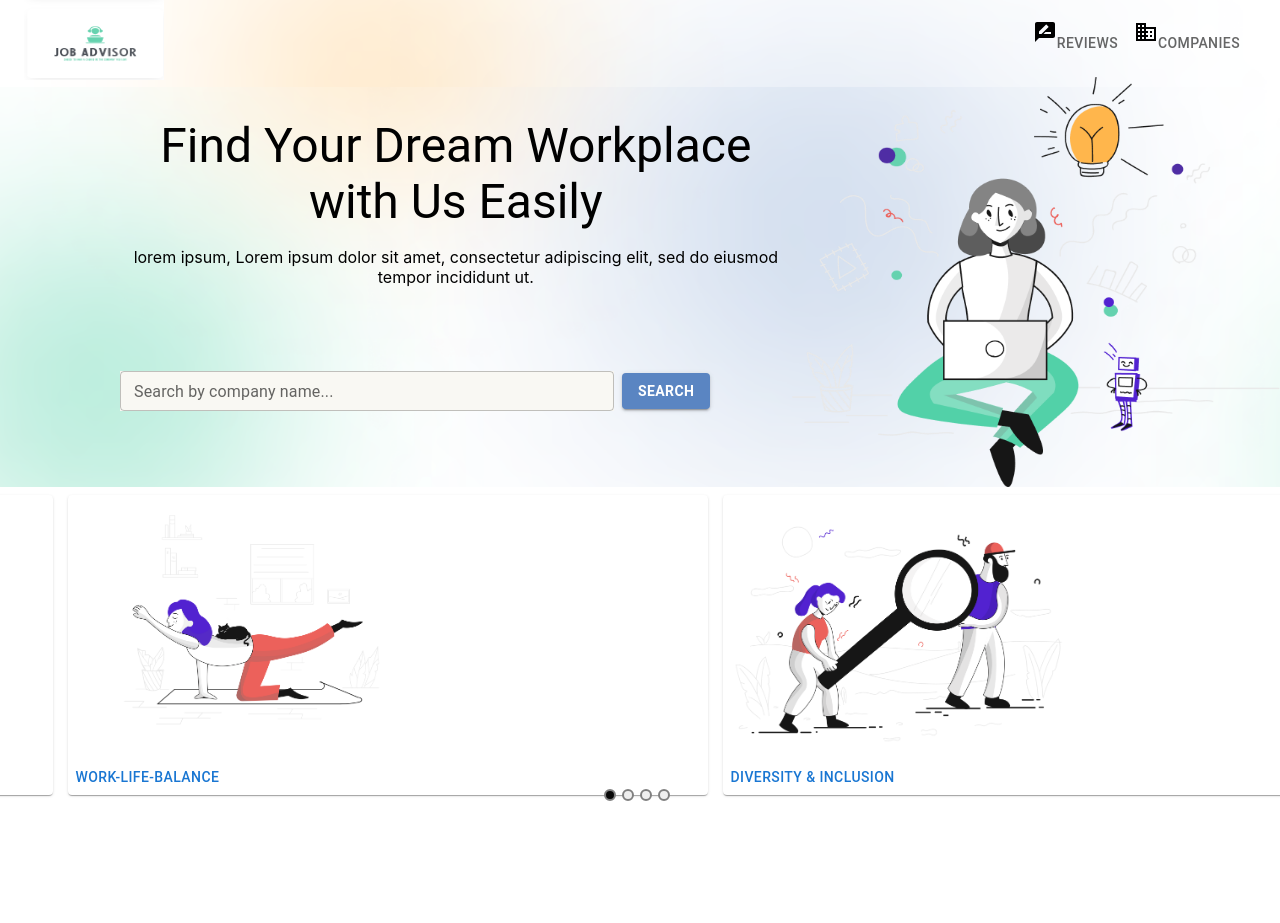
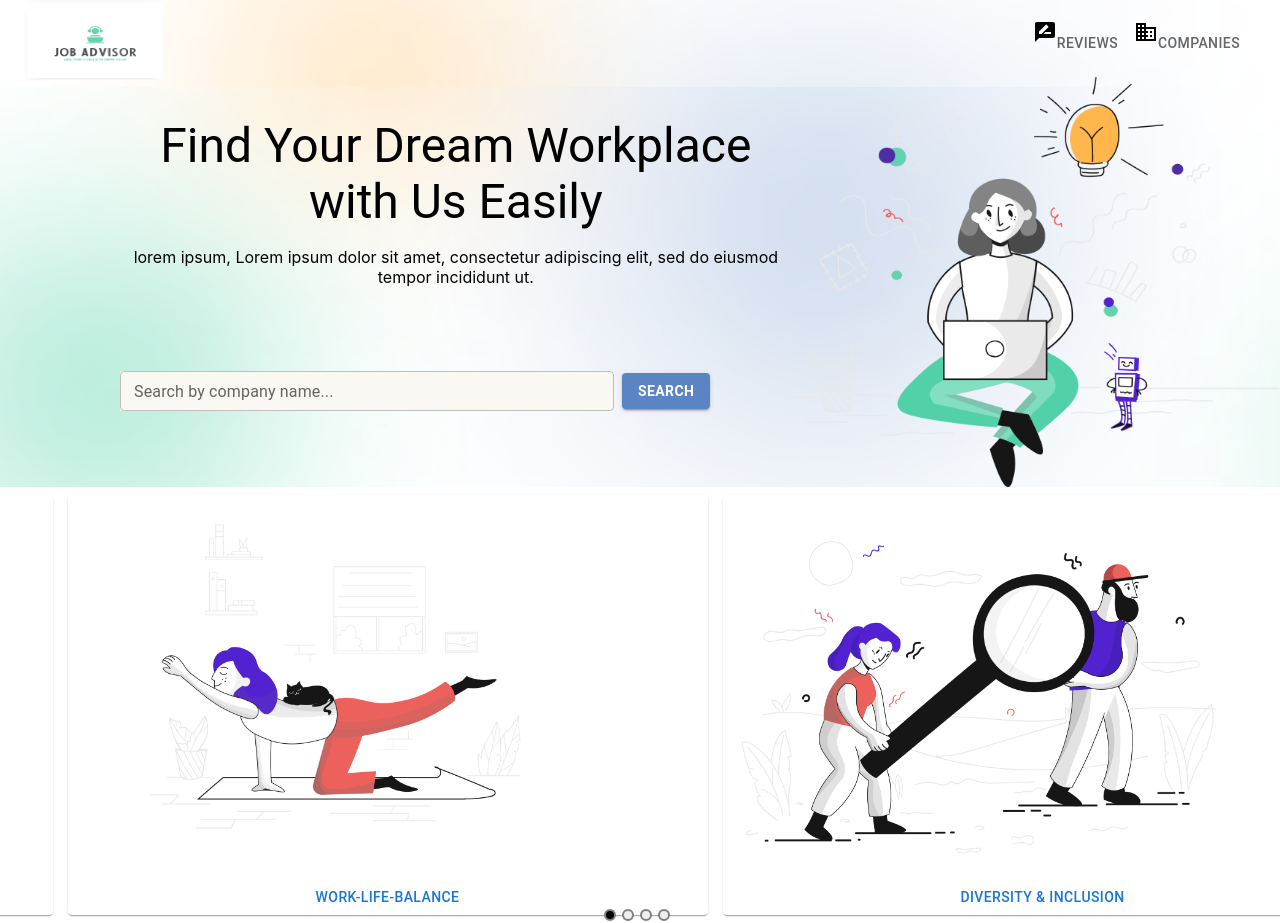
Before and after one commit to Job-Advisor-project/FrontEnd, a React (Create React App) app in the folder react/: page / in a window 1280 px wide. Before the commit the page ends 803 px from the top, so only its background shows below. Built offline with nearby package versions, Linux system fonts and the light colour scheme.

Commit message:
center image

```diff
--- a/react/src/components/Item.jsx
+++ b/react/src/components/Item.jsx
@@ -7,6 +7,11 @@ export default function Item({ item, onSelect }) {
     <Paper
       //itemClass="item-container"
       width="10%"
+      style={{
+        display: "flex",
+        flexDirection: "column",
+        justifyContent: "center",
+      }}
       onClick={() => {
         onSelect(item.collection);
         navigate("/searchResult");
@@ -15,7 +20,7 @@ export default function Item({ item, onSelect }) {
       <img
         src={item.image}
         alt={item.title}
-        style={{ width: "55%", display: "flex" }}
+        style={{ width: "80%", alignSelf: "stretch" }}
       ></img>
 
       <Button display="flex">{item.title}</Button>
```
